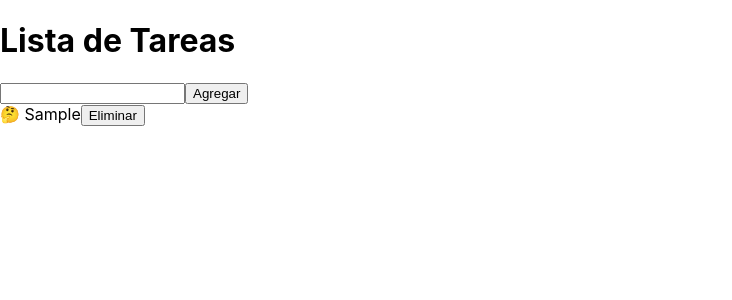
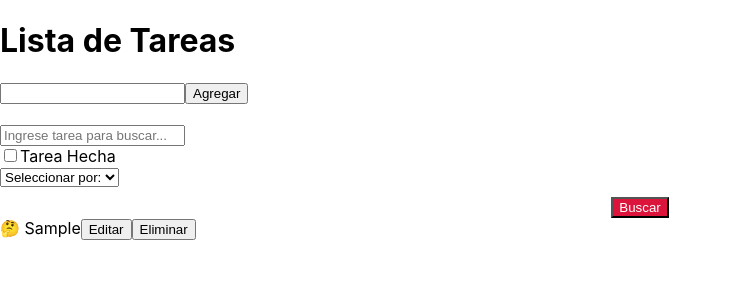
Before and after one commit to Anitach5h/trabajo-grupal, a React (Create React App) app: page / in a window 1280 px wide. Both pictures are taken after typing "Sample" into the empty fields and a click on the button "Agregar". Shown: the top 300 px of the page, without its empty margins (0-732 px from the left). Built offline with nearby package versions, Linux system fonts and the light colour scheme.

Commit message:
ADD: Agrego BarraBusqueda

```diff
--- a/src/App.js
+++ b/src/App.js
@@ -1,16 +1,18 @@
-// src/App.js
 import React, { useState } from 'react';
 import TaskList from './componentes/ListaTareas';
-//import NuevaTarea from './hojas-de-estilos/NuevaTarea.css';
+import BarraBusqueda from './componentes/BarraBusqueda';
 
 const App = () => {
   const [tasks, setTasks] = useState([]);
+  const [filteredTasks, setFilteredTasks] = useState([]);
   const [newTask, setNewTask] = useState('');
+  const [editingTaskId, setEditingTaskId] = useState(null); // Agrega el estado para edición
 
   const addTask = () => {
     if (newTask.trim() === '') return;
     const newTaskObj = { id: Date.now(), text: newTask, completed: false };
     setTasks([...tasks, newTaskObj]);
+    setFilteredTasks([...tasks, newTaskObj]);
     setNewTask('');
   };
 
@@ -19,11 +21,43 @@ const App = () => {
       task.id === taskId ? { ...task, completed: !task.completed } : task
     );
     setTasks(updatedTasks);
+    setFilteredTasks(updatedTasks);
   };
 
   const deleteTask = (taskId) => {
     const updatedTasks = tasks.filter((task) => task.id !== taskId);
     setTasks(updatedTasks);
+    setFilteredTasks(updatedTasks);
+  };
+
+  const handleTaskEdit = (taskId, newText) => {
+    const updatedTasks = tasks.map((task) =>
+      task.id === taskId ? { ...task, text: newText } : task
+    );
+    setTasks(updatedTasks);
+    setFilteredTasks(updatedTasks);
+  };
+
+  const editTask = (taskId) => {
+    setEditingTaskId(taskId);
+  };
+
+  const handleSearch = (searchParams) => {
+    const filtered = tasks.filter((task) => {
+      return (
+        task.text.toLowerCase().includes(searchParams.query.toLowerCase()) &&
+        (searchParams.completed ? task.completed : true)
+      );
+    });
+
+    setFilteredTasks(filtered);
+  };
+
+  const handleKeyDown = (taskId, event) => {
+    if (event.key === 'Enter') {
+      handleTaskEdit(taskId, event.target.value);
+      setEditingTaskId(null); // Terminar la edición
+    }
   };
 
   return (
@@ -37,9 +71,24 @@ const App = () => {
         />
         <button onClick={addTask}>Agregar</button>
       </div>
-      <TaskList tasks={tasks} toggleTask={toggleTask} deleteTask={deleteTask} />
+      <div style={pageStyle}>
+        <BarraBusqueda onSearch={handleSearch} />
+      </div>
+      <TaskList
+        tasks={filteredTasks}
+        toggleTask={toggleTask}
+        deleteTask={deleteTask}
+        editingTaskId={editingTaskId}
+        handleTaskEdit={handleTaskEdit}
+        editTask={editTask}
+        handleKeyDown={handleKeyDown}
+      />
     </div>
   );
 };
 
+const pageStyle = {
+  marginTop: '20px',
+};
+
 export default App;
--- /dev/null
+++ b/src/componentes/BarraBusqueda.jsx
@@ -0,0 +1,66 @@
+import React, { useState } from "react";
+
+const BarraBusqueda = ({ onSearch }) => {
+  const [searchQuery, setSearchQuery] = useState("");
+  const [completedOnly, setCompletedOnly] = useState(false);
+  const [searchBy, setSearchBy] = useState("");
+  const [editingTaskId, setEditingTaskId] = useState(null);
+
+
+  const handleSearch = () => {
+    onSearch({
+      query: searchQuery,
+      completed: completedOnly,
+      searchBy: searchBy,
+    });
+  };
+
+  return (
+    <div>
+      <input
+        type="text"
+        className="form-control mb-2"
+        placeholder="Ingrese tarea para buscar..."
+        value={searchQuery}
+        onChange={(e) => setSearchQuery(e.target.value)}
+      />
+      <div className="form-check mb-2">
+        <input
+          type="checkbox"
+          className="form-check-input"
+          id="hechaCheck"
+          checked={completedOnly}
+          onChange={() => setCompletedOnly(!completedOnly)}
+        />
+        <label className="form-check-label" htmlFor="hechaCheck">
+          Tarea Hecha
+        </label>
+      </div>
+      <select
+        className="form-control"
+        value={searchBy}
+        onChange={(e) => setSearchBy(e.target.value)}
+      >
+        <option value="">Seleccionar por:</option>
+        <option value="fecha">Fecha</option>
+        <option value="nombre">Nombre</option>
+      </select>
+      <button
+        className="btn"
+        type="button"
+        style={{
+          backgroundColor: "crimson",
+          color: "white",
+          margin: "auto",
+          marginTop: "10px",
+          display: "block",
+        }}
+        onClick={handleSearch}
+      >
+        Buscar
+      </button>
+    </div>
+  );
+};
+
+export default BarraBusqueda;
--- a/src/componentes/ListaTareas.jsx
+++ b/src/componentes/ListaTareas.jsx
@@ -1,17 +1,46 @@
-// src/components/TaskList.js
 import React from 'react';
-import Task from './Tarea';
+//import Task from './Tarea';
 
-const TaskList = ({ tasks, toggleTask, deleteTask }) => {
+const TaskList = ({
+  tasks,
+  toggleTask,
+  deleteTask,
+  editingTaskId,
+  handleTaskEdit,
+  editTask,
+}) => {
+  const handleKeyDown = (taskId, event) => {
+    if (event.key === 'Enter') {
+      handleTaskEdit(taskId, event.target.value);
+      editTask(null); // Terminar la edición
+    }
+  };
+
   return (
     <div className="task-list">
       {tasks.map((task) => (
-        <Task
-          key={task.id}
-          task={task}
-          toggleTask={toggleTask}
-          deleteTask={deleteTask}
-        />
+        <div key={task.id} className={`task ${task.completed ? 'completed' : ''}`}>
+          {editingTaskId === task.id ? (
+            <input
+              type="text"
+              value={task.text}
+              onChange={(e) => handleTaskEdit(task.id, e.target.value)}
+              onKeyDown={(e) => handleKeyDown(task.id, e)}
+            />
+          ) : (
+            <>
+              <span
+                className={task.completed ? 'completed' : ''}
+                onClick={() => toggleTask(task.id)}
+                style={{ cursor: 'pointer' }}
+              >
+                {task.completed ? '👍' : '🤔'} {task.text}
+              </span>
+              <button onClick={() => editTask(task.id)}>Editar</button>
+              <button onClick={() => deleteTask(task.id)}>Eliminar</button>
+            </>
+          )}
+        </div>
       ))}
     </div>
   );
--- a/src/componentes/Tarea.jsx
+++ b/src/componentes/Tarea.jsx
@@ -1,5 +1,6 @@
 // src/components/Task.js
 import React from 'react';
+//import NuevaTarea from "../hojas-de-estilos/NuevaTarea.css";
 
 const Task = ({ task, toggleTask, deleteTask }) => {
   return (
--- a/src/hojas-de-estilos/Login.css
+++ b/src/hojas-de-estilos/Login.css
@@ -70,7 +70,7 @@
 }
 
 .contenido a {
-  position: relative;
+  position: center;
   text-decoration: none;
   color: white;
   font-size: 3em;
--- a/src/hojas-de-estilos/NuevaTarea.css
+++ b/src/hojas-de-estilos/NuevaTarea.css
@@ -1,3 +1,4 @@
+/* Estilos generales */
 .contenedor-principal {
   display: flex;
   flex-direction: column;
@@ -25,7 +26,6 @@
   text-decoration: underline;
   margin-bottom: 50px;
   margin-top: 60px;
-
 }
 
 .formulario {
@@ -66,3 +66,38 @@
 .boton:hover {
   background-color: darkred;
 }
+
+/* Estilos para la tarea */
+.task {
+  display: flex;
+  justify-content: space-between;
+  align-items: center;
+  padding: 10px;
+  margin: 10px 0;
+  border: 1px solid #ccc;
+  border-radius: 4px;
+  background-color: white;
+}
+
+.task.completed {
+  background-color: #f0f0f0;
+}
+
+.emoji {
+  cursor: pointer;
+}
+
+.eliminar-boton {
+  background-color: crimson;
+  color: white;
+  border: none;
+  padding: 5px 10px;
+  border-radius: 4px;
+  cursor: pointer;
+  font-size: 14px;
+  transition: background-color 0.3s;
+}
+
+.eliminar-boton:hover {
+  background-color: darkred;
+}
```
Also changed, not shown: src/componentes/NuevaTarea.jsx (deleted, +0 -48 lines).
